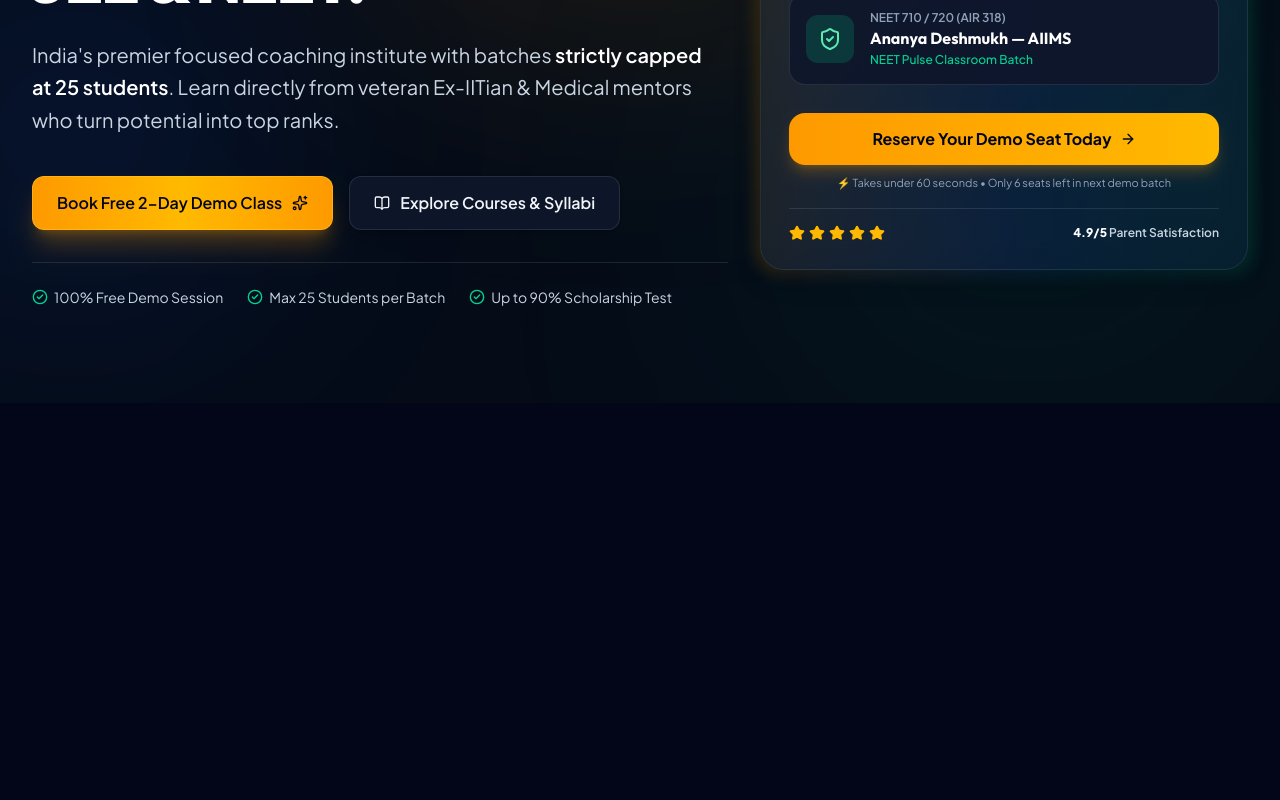
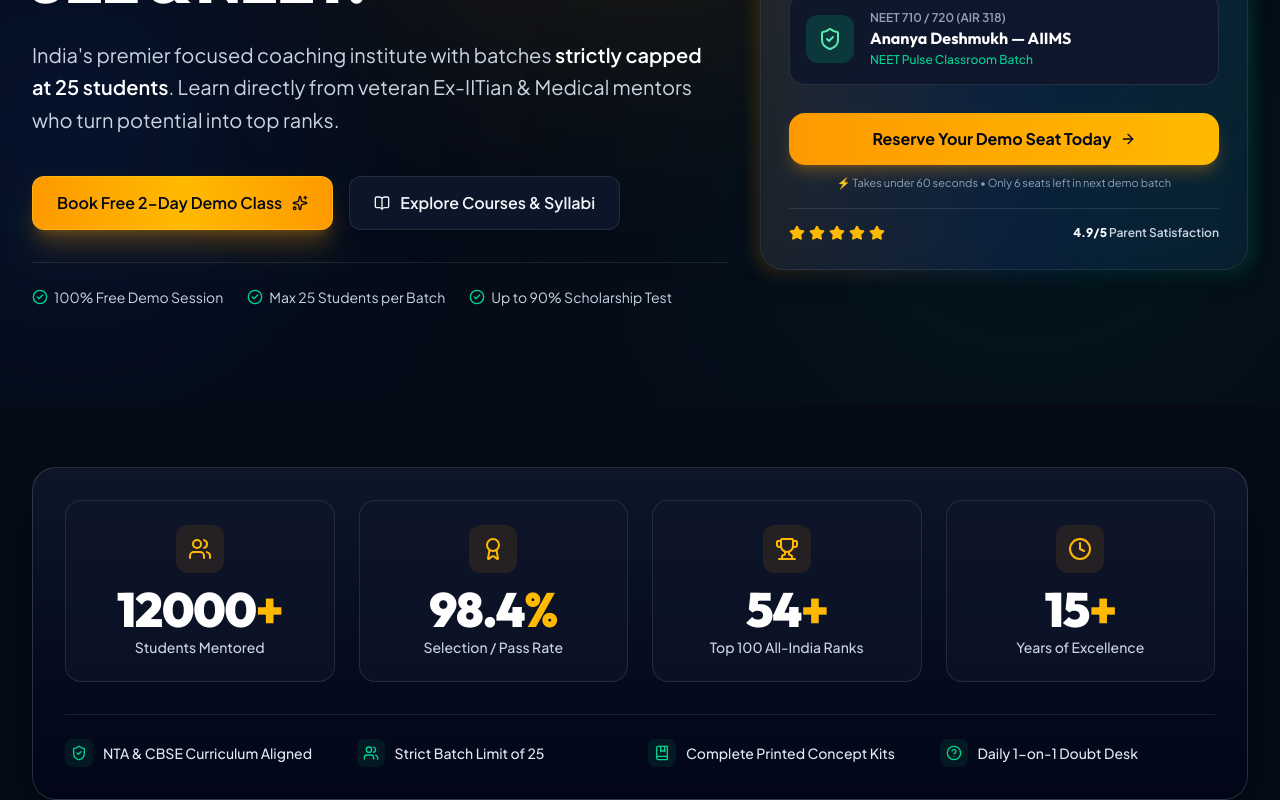
Before and after one commit to nzaman7878/Success-edge-academy, a React (Vite) app: page / in a window 1280 px wide. Shown: the part 414-1214 px from the top of the page. Before the commit the page ends 817 px from the top, so only its background shows below. Built offline with nearby package versions, Linux system fonts and the light colour scheme.

Commit message:
feat(stats): add animated numerical stat counters and trust indicator strip

```diff
--- a/src/App.jsx
+++ b/src/App.jsx
@@ -1,6 +1,7 @@
 import React, { useState } from 'react'
 import Navbar from './components/Navbar'
 import Hero from './components/Hero'
+import StatsStrip from './components/StatsStrip'
 
 function App() {
   const [isDemoModalOpen, setIsDemoModalOpen] = useState(false)
@@ -24,14 +25,16 @@ function App() {
   return (
     <div className="min-h-screen bg-[#050c18] text-slate-100 selection:bg-amber-400 selection:text-slate-950 flex flex-col">
       <Navbar onBookDemoClick={() => setIsDemoModalOpen(true)} />
-      <main className="flex-1">
+      <main className="flex-1 space-y-16 lg:space-y-24">
         <Hero
           onBookDemoClick={() => setIsDemoModalOpen(true)}
           onExploreCoursesClick={() => handleScrollToSection('#courses')}
         />
+        <StatsStrip />
       </main>
     </div>
   )
 }
 
+
 export default App
--- /dev/null
+++ b/src/components/StatsStrip.jsx
@@ -0,0 +1,134 @@
+import React, { useState, useEffect, useRef } from 'react'
+import {
+  Users,
+  Award,
+  Trophy,
+  Clock,
+  ShieldCheck,
+  CheckCircle,
+  BookMarked,
+  HelpCircle,
+} from 'lucide-react'
+import { academyInfo } from '../data/academyInfo'
+
+// Lightweight counter hook with requestAnimationFrame
+function useCountUp(target, duration = 1800, decimals = 0, isVisible = false) {
+  const [count, setCount] = useState(0)
+
+  useEffect(() => {
+    if (!isVisible) return
+    let startTimestamp = null
+    const startVal = 0
+
+    const step = (timestamp) => {
+      if (!startTimestamp) startTimestamp = timestamp
+      const progress = Math.min((timestamp - startTimestamp) / duration, 1)
+      // Ease out cubic
+      const easeProgress = 1 - Math.pow(1 - progress, 3)
+      const current = startVal + (target - startVal) * easeProgress
+      setCount(current)
+
+      if (progress < 1) {
+        window.requestAnimationFrame(step)
+      } else {
+        setCount(target)
+      }
+    }
+
+    const animId = window.requestAnimationFrame(step)
+    return () => window.cancelAnimationFrame(animId)
+  }, [target, duration, isVisible])
+
+  return count.toFixed(decimals)
+}
+
+function StatItem({ stat, isVisible }) {
+  const animatedValue = useCountUp(stat.value, 1800, stat.decimals || 0, isVisible)
+
+  const iconMap = {
+    Users: Users,
+    Award: Award,
+    Trophy: Trophy,
+    Clock: Clock,
+  }
+  const Icon = iconMap[stat.icon] || Award
+
+  return (
+    <div className="flex flex-col items-center text-center p-4 sm:p-6 rounded-2xl bg-slate-900/60 border border-white/10 hover:border-amber-400/30 transition-all hover:-translate-y-1">
+      <div className="w-12 h-12 rounded-xl bg-amber-500/10 text-amber-400 flex items-center justify-center mb-3">
+        <Icon className="w-6 h-6" />
+      </div>
+      <div className="text-3xl sm:text-4xl lg:text-5xl font-black font-display text-white tracking-tight">
+        {animatedValue}
+        <span className="text-amber-400">{stat.suffix}</span>
+      </div>
+      <div className="mt-1 text-xs sm:text-sm font-medium text-slate-300">
+        {stat.label}
+      </div>
+    </div>
+  )
+}
+
+export default function StatsStrip() {
+  const [isVisible, setIsVisible] = useState(false)
+  const stripRef = useRef(null)
+
+  useEffect(() => {
+    const observer = new IntersectionObserver(
+      ([entry]) => {
+        if (entry.isIntersecting) {
+          setIsVisible(true)
+          observer.disconnect()
+        }
+      },
+      { threshold: 0.2 }
+    )
+
+    if (stripRef.current) {
+      observer.observe(stripRef.current)
+    }
+
+    return () => observer.disconnect()
+  }, [])
+
+  const trustBadges = [
+    { text: 'NTA & CBSE Curriculum Aligned', icon: ShieldCheck },
+    { text: 'Strict Batch Limit of 25', icon: Users },
+    { text: 'Complete Printed Concept Kits', icon: BookMarked },
+    { text: 'Daily 1-on-1 Doubt Desk', icon: HelpCircle },
+  ]
+
+  return (
+    <section
+      ref={stripRef}
+      className="relative z-20 -mt-6 sm:-mt-8 max-w-7xl mx-auto px-4 sm:px-6 lg:px-8"
+    >
+      <div className="rounded-3xl bg-gradient-to-b from-slate-900/95 to-slate-950/95 border border-white/15 p-6 sm:p-8 backdrop-blur-2xl shadow-2xl shadow-black/80">
+        {/* Animated Numerical Stats Grid */}
+        <div className="grid grid-cols-2 lg:grid-cols-4 gap-4 sm:gap-6">
+          {academyInfo.stats.map((stat, idx) => (
+            <StatItem key={idx} stat={stat} isVisible={isVisible} />
+          ))}
+        </div>
+
+        {/* Supporting Trust Indicators Row */}
+        <div className="mt-8 pt-6 border-t border-white/10 grid grid-cols-2 md:grid-cols-4 gap-4 text-xs sm:text-sm text-slate-300">
+          {trustBadges.map((badge, idx) => {
+            const Icon = badge.icon
+            return (
+              <div
+                key={idx}
+                className="flex items-center gap-2.5 justify-center sm:justify-start"
+              >
+                <div className="w-7 h-7 rounded-lg bg-emerald-500/10 text-emerald-400 flex items-center justify-center shrink-0">
+                  <Icon className="w-4 h-4" />
+                </div>
+                <span className="font-medium text-slate-200">{badge.text}</span>
+              </div>
+            )
+          })}
+        </div>
+      </div>
+    </section>
+  )
+}
```
